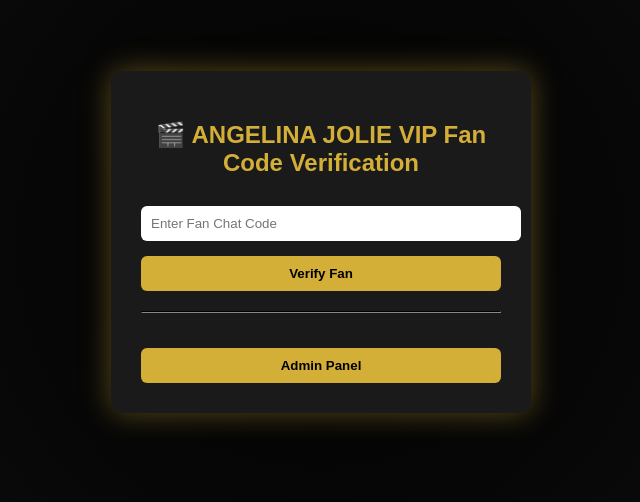
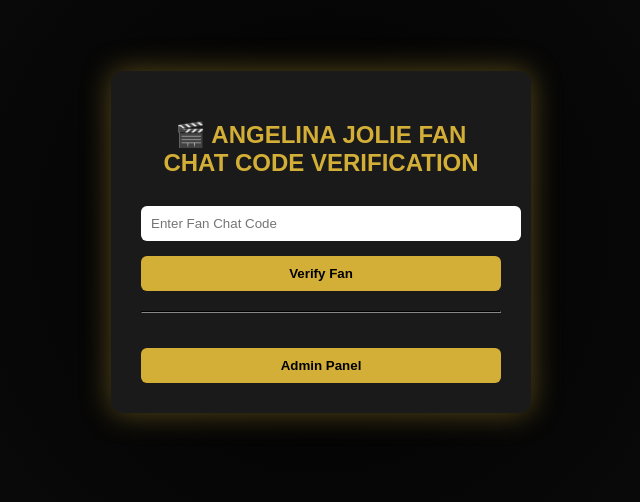
Before and after one commit to angelinajoliefanlab/angelinafansite, a plain HTML site: page index.html in a window 1280 px wide. Shown: the part 166-668 px from the top of the page, without its empty margins (319-959 px from the left). Drawn offline with Linux system fonts and the light colour scheme.

Commit message:
Update index.html

```diff
--- a/index.html
+++ b/index.html
@@ -18,7 +18,7 @@ button { margin-top: 15px; padding: 10px; width: 100%; background: #d4af37; colo
 </head>
 <body>
 <div class="container">
-<h2>🎬 ANGELINA JOLIE VIP Fan Code Verification</h2>
+<h2>🎬 ANGELINA JOLIE FAN CHAT CODE VERIFICATION</h2>
 <input type="text" id="codeInput" placeholder="Enter Fan Chat Code">
 <button type="button" onclick="verifyFan()">Verify Fan</button>
 <div class="result" id="result"></div>
@@ -103,4 +103,5 @@ document.getElementById("newNonFan").checked=false;
 }
 </script>
 </body>
+
 </html>
```
